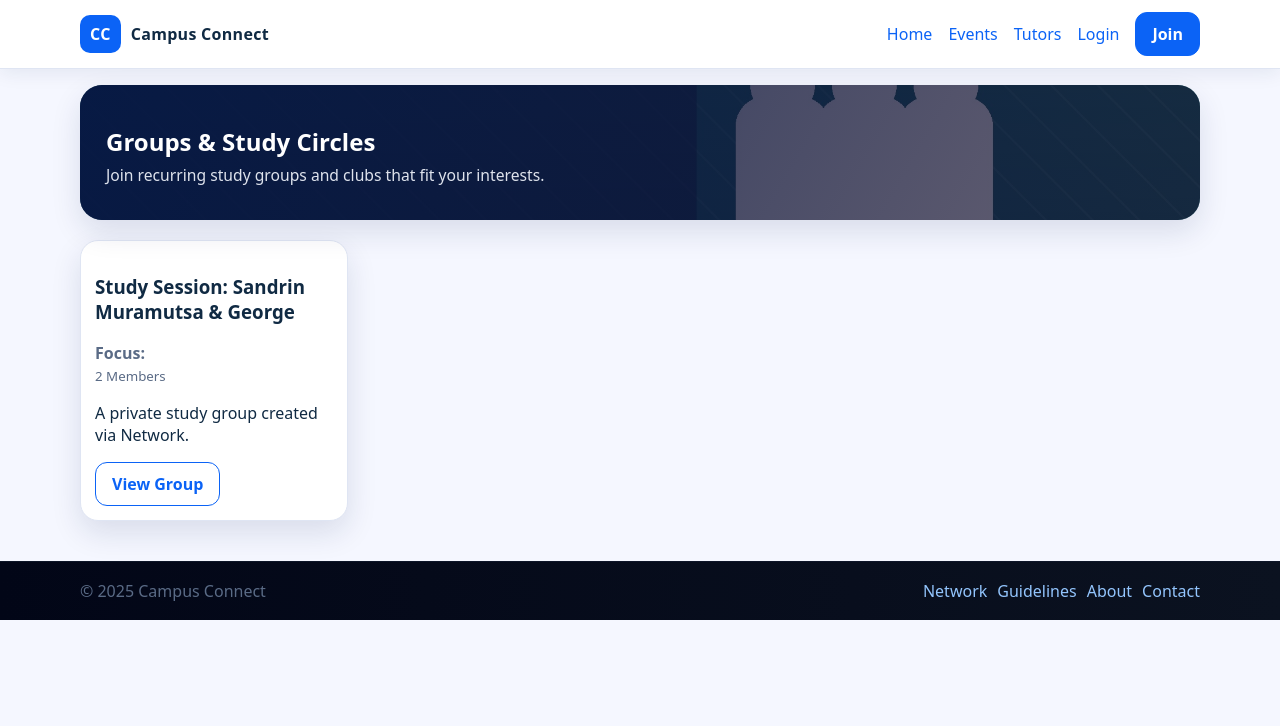
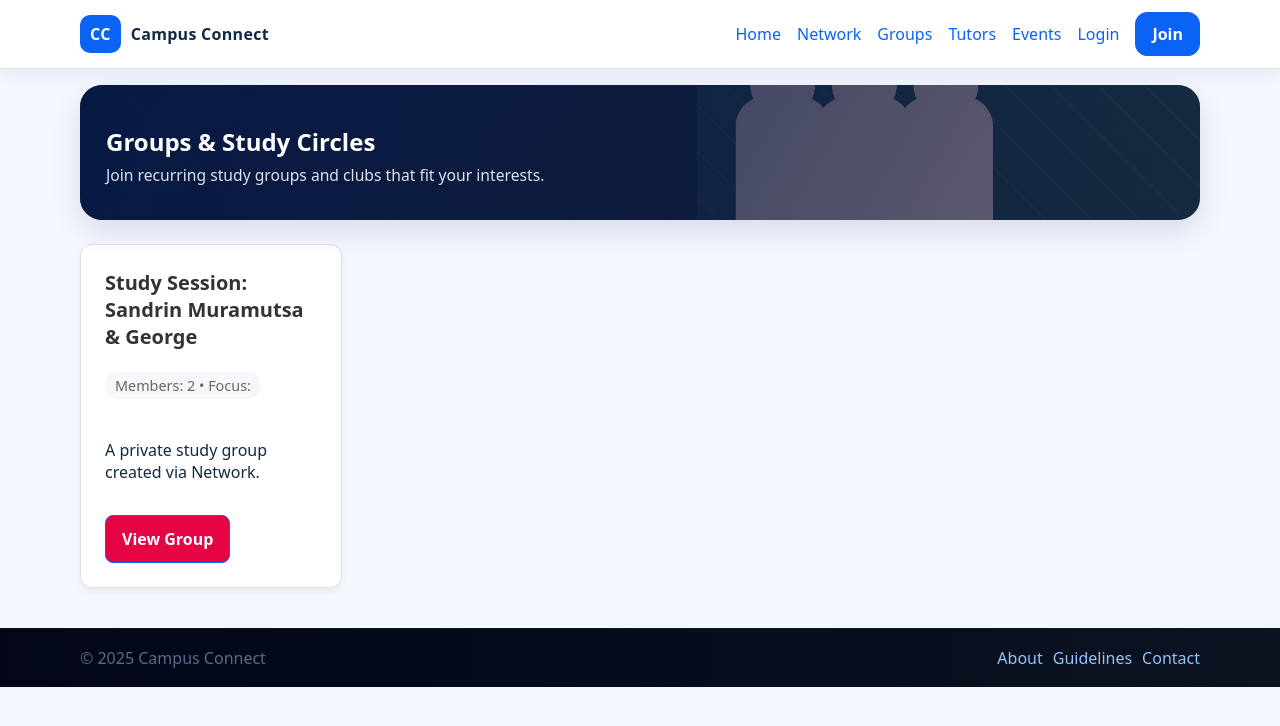
Before and after one commit to sp-muramutsa/campus_connect, a Django app: page /groups/ in a window 1280 px wide. Shown: the top 726 px of the page. Run offline with Django 5.2, Linux system fonts and the light colour scheme; data comes from the database, SQL or seed files in the repository; both versions use the stored data as it was after the commit.

Commit message:
Initial commit

```diff
--- a/api/admin.py
+++ b/api/admin.py
@@ -1,7 +1,6 @@
 from django.contrib import admin
-from .models import Event, RSVP, Group, GroupPost  # Import your models
+from .models import Event, RSVP, Group, GroupPost
 
-# This line makes them show up in the Admin Dashboard
 admin.site.register(Event)
 admin.site.register(RSVP)
 admin.site.register(Group)
--- a/api/urls.py
+++ b/api/urls.py
@@ -2,31 +2,34 @@ from django.urls import path
 from . import views
 
 urlpatterns = [
-    # Page Views
+    # Core & Static Pages
     path('', views.home, name='home'),
+    path('about/', views.about_view, name='about'),
+    path('guidelines/', views.guidelines_view, name='guidelines'),
+    path('contact/', views.contact_view, name='contact'),
 
-    # Authentication Views (These match the 'action' in your HTML forms)
+    # Auth
     path('register/', views.register_view, name='register'),
     path('login/', views.login_view, name='login'),
     path('logout/', views.logout_view, name='logout'),
-    path('contact/', views.contact_view, name='contact'),
-    path('guidelines/', views.guidelines_view, name='guidelines'),
-    path('about/', views.about_view, name='about'),
+
+    # User Profile
     path('profile/', views.profile_view, name='profile'),
+    path('profile/<str:username>/', views.profile_view, name='profile_view'),
 
-    path('events/', views.event_list, name='events'),
-    path('events/<int:event_id>/rsvp/', views.toggle_rsvp, name='toggle_rsvp'),
-
+    # Tutors
     path('tutors/', views.tutor_list, name='tutors'),
     path('tutors/<int:tutor_id>/request/', views.request_session, name='request_session'),
 
+    # Network
     path('network/', views.network, name='network'),
+    path('connect/<int:target_user_id>/', views.connect_student, name='connect_student'),
 
-    # Groups List Page
+    # Groups
     path('groups/', views.groups, name='groups'),
-
-    # Single Group Detail Page (MISSING in your snippet)
-    # This allows links like /groups/1/ to work
     path('groups/<int:pk>/', views.group_detail, name='group_detail'),
 
+    # Events
+    path('events/', views.event_list, name='events'),
+    path('events/<int:event_id>/rsvp/', views.toggle_rsvp, name='toggle_rsvp'),
 ]
--- a/api/views.py
+++ b/api/views.py
@@ -1,18 +1,19 @@
-from django.shortcuts import render, redirect
+from django.shortcuts import render, redirect, get_object_or_404
 from django.contrib.auth.models import User
 from django.contrib.auth import login, authenticate, logout
 from django.contrib.auth.decorators import login_required
 from django.contrib import messages
 from django.core.mail import send_mail
-from .models import Profile
+from django.utils import timezone
+from django.db.models import Q
+from .models import Profile, Event, RSVP, SessionRequest, Group
 
-# 1. HOME PAGE
+
 def home(request):
-    # 1. Fetch 3 Upcoming Events
     now = timezone.now()
+    # Fetch 3 Upcoming Events
     recent_events = Event.objects.filter(date__gte=now).order_by('date')[:3]
-
-    # 2. Fetch 3 Tutors
+    # Fetch 3 Tutors
     featured_tutors = Profile.objects.filter(is_tutor=True)[:3]
 
     context = {
@@ -21,71 +22,20 @@ def home(request):
     }
     return render(request, 'index.html', context)
 
-# 2. REGISTER
-def register_view(request):
-    if request.method == 'POST':
-        # Get data from the HTML form inputs
-        name = request.POST.get('name')
-        email = request.POST.get('email')
-        password = request.POST.get('password')
+def about_view(request):
+    return render(request, 'about.html')
 
-        # Validation: Check if email/username already exists
-        if User.objects.filter(username=email).exists():
-            messages.error(request, 'Account with this email already exists.')
-            return render(request, 'register.html')
-
-        try:
-            # SERVER-SIDE SECURITY: create_user hashes the password automatically
-            # We use email as the username to keep it simple
-            user = User.objects.create_user(username=email, email=email, password=password)
-            user.first_name = name
-            user.save()
-
-            # Auto-login after registration (User convenience)
-            login(request, user)
-            return redirect('home')
-
-        except Exception as e:
-            messages.error(request, f'Error: {e}')
-            return render(request, 'register.html')
-
-    # If GET request, just show the page
-    return render(request, 'register.html')
-
-# 3. LOGIN
-def login_view(request):
-    if request.method == 'POST':
-        email = request.POST.get('email')
-        password = request.POST.get('password')
-
-        # SECURITY: Authenticate checks the hashed password securely
-        user = authenticate(request, username=email, password=password)
-
-        if user is not None:
-            login(request, user) # Creates the session cookie
-            return redirect('home')
-        else:
-            messages.error(request, 'Invalid email or password.')
-
-    return render(request, 'login.html')
-
-# 4. LOGOUT
-def logout_view(request):
-    logout(request) # Destroys the session
-    return redirect('login')
+def guidelines_view(request):
+    return render(request, 'guidelines.html')
 
 def contact_view(request):
     if request.method == 'POST':
-        # 1. Get the data from the form
         subject = request.POST.get('subject')
         message = request.POST.get('message')
 
-        # 2. Construct the email content
-        # We assume "Anonymous" if they aren't logged in
         sender = request.user.email if request.user.is_authenticated else 'Anonymous Guest'
         full_body = f"Message from: {sender}\n\n{message}"
 
-        # 3. Send it (prints to terminal because of settings.py)
         try:
             send_mail(
                 subject=f"Contact Form: {subject}",
@@ -94,38 +44,73 @@ def contact_view(request):
                 recipient_list=['paccysan@gmail.com'],
                 fail_silently=False,
             )
-            # 4. Success! Show a green message
             messages.success(request, "Message sent successfully!")
             return redirect('contact')
-
         except Exception as e:
             messages.error(request, "Something went wrong. Please try again.")
-            print(e) # Print exact error to terminal for debugging
+            print(e)
             return redirect('contact')
 
-    # If GET request, just show the form
     return render(request, 'contact.html')
 
-def guidelines_view(request):
-    return render(request, 'guidelines.html')
+def register_view(request):
+    if request.method == 'POST':
+        name = request.POST.get('name')
+        email = request.POST.get('email')
+        password = request.POST.get('password')
 
-def about_view(request):
-    return render(request, 'about.html')
+        if User.objects.filter(username=email).exists():
+            messages.error(request, 'Account with this email already exists.')
+            return render(request, 'register.html')
+
+        try:
+            user = User.objects.create_user(username=email, email=email, password=password)
+            user.first_name = name
+            user.save()
+            login(request, user)
+            return redirect('home')
+        except Exception as e:
+            messages.error(request, f'Error: {e}')
+            return render(request, 'register.html')
+
+    return render(request, 'register.html')
+
+def login_view(request):
+    if request.method == 'POST':
+        email = request.POST.get('email')
+        password = request.POST.get('password')
+        user = authenticate(request, username=email, password=password)
+
+        if user is not None:
+            login(request, user)
+            return redirect('home')
+        else:
+            messages.error(request, 'Invalid email or password.')
+    return render(request, 'login.html')
+
+def logout_view(request):
+    logout(request)
+    return redirect('login')
 
 @login_required(login_url='login')
-def profile_view(request):
-    profile, created = Profile.objects.get_or_create(user=request.user)
+def profile_view(request, username=None):
+    # If a username is provided, view that user's profile.
+    # Otherwise, view the current logged-in user's profile.
+    if username:
+        target_user = get_object_or_404(User, username=username)
+    else:
+        target_user = request.user
 
-    if request.method == 'POST':
+    profile, created = Profile.objects.get_or_create(user=target_user)
+
+    # Only allow editing if it is YOUR profile
+    if request.method == 'POST' and target_user == request.user:
         request.user.first_name = request.POST.get('name')
         request.user.save()
 
         profile.phone = request.POST.get('phone')
         profile.bio = request.POST.get('bio')
         profile.skills = request.POST.get('skills')
-
-        # NEW: Handle the Checkbox
-        # Checkboxes don't send "False", they send nothing if unchecked.
         profile.is_tutor = request.POST.get('is_tutor') == 'on'
         profile.hourly_rate = request.POST.get('hourly_rate')
 
@@ -133,44 +118,81 @@ def profile_view(request):
         messages.success(request, "Profile updated successfully!")
         return redirect('profile')
 
-    return render(request, 'profile.html', {'profile': profile})
+    return render(request, 'profile.html', {'profile': profile, 'is_own_profile': (target_user == request.user)})
 
-# 2. NEW: TUTOR LIST VIEW
 def tutor_list(request):
-    # Filter: Get profiles where is_tutor is True
     tutors = Profile.objects.filter(is_tutor=True)
     return render(request, 'tutors.html', {'tutors': tutors})
 
+@login_required(login_url='login')
+def request_session(request, tutor_id):
+    tutor = get_object_or_404(User, id=tutor_id)
 
-# views.py
-from django.shortcuts import render, redirect, get_object_or_404
-from django.contrib.auth.decorators import login_required
-from django.utils import timezone
-from .models import Event, RSVP
+    if request.method == 'POST':
+        subject = request.POST.get('subject')
+        message = request.POST.get('message')
 
-# views.py
-from django.db.models import Q  # Import this at the top!
-from django.shortcuts import render, redirect, get_object_or_404
+        SessionRequest.objects.create(
+            student=request.user,
+            tutor=tutor,
+            subject=subject,
+            message=message
+        )
+        messages.success(request, f"Request sent to {tutor.first_name}!")
+        return redirect('tutors')
+
+    return render(request, 'requests.html', {'tutor': tutor})
+
+def network(request):
+    suggested_tutors = Profile.objects.filter(is_tutor=True).select_related('user')[:3]
+    suggested_groups = Group.objects.all()[:3]
+
+    context = {
+        'tutors': suggested_tutors,
+        'groups': suggested_groups,
+    }
+    return render(request, 'network.html', context)
+
+@login_required(login_url='login')
+def connect_student(request, target_user_id):
+    target_user = get_object_or_404(User, id=target_user_id)
+
+    # Create a new private study group
+    new_group = Group.objects.create(
+        name=f"Study Session: {request.user.first_name} & {target_user.first_name}",
+        description="A private study group created via Network."
+    )
+
+    # Add both users
+    new_group.members.add(request.user, target_user)
+
+    messages.success(request, f"You are now connected with {target_user.first_name}!")
+    return redirect('groups')
+
+def groups(request):
+    groups = Group.objects.all()
+    context = {'groups': groups}
+    return render(request, 'groups.html', context)
+
+def group_detail(request, pk):
+    group = get_object_or_404(Group, pk=pk)
+    context = {'group': group}
+    return render(request, 'group.html', context)
 
 def event_list(request):
     now = timezone.now()
-    query = request.GET.get('q') # Get the text from the search box
+    query = request.GET.get('q')
 
-    # 1. Start with ALL events sorted correctly
     upcoming_events = Event.objects.filter(date__gte=now).order_by('date')
     past_events = Event.objects.filter(date__lt=now).order_by('-date')
 
-    # 2. If user searched for something, filter the results
     if query:
-        # Search Title OR Description OR Location
         search_filter = Q(title__icontains=query) | \
                         Q(description__icontains=query) | \
                         Q(location__icontains=query)
-
         upcoming_events = upcoming_events.filter(search_filter)
         past_events = past_events.filter(search_filter)
 
-    # 3. Get RSVP status (Same as before)
     attending_ids = []
     if request.user.is_authenticated:
         attending_ids = RSVP.objects.filter(user=request.user).values_list('event_id', flat=True)
@@ -179,80 +201,17 @@ def event_list(request):
         'upcoming_events': upcoming_events,
         'past_events': past_events,
         'attending_ids': attending_ids,
-        'query': query, # Pass the query back so we can keep it in the input box
+        'query': query,
     })
 
-# 2. THE INVISIBLE ACTION (Toggle RSVP)
 @login_required(login_url='login')
 def toggle_rsvp(request, event_id):
     event = get_object_or_404(Event, id=event_id)
-
-    # Check if RSVP exists
     rsvp = RSVP.objects.filter(user=request.user, event=event)
 
     if rsvp.exists():
-        rsvp.delete() # Leave
+        rsvp.delete()
     else:
-        RSVP.objects.create(user=request.user, event=event) # Join
+        RSVP.objects.create(user=request.user, event=event)
 
-    return redirect('events') # Stay on the list page
-
-from .models import SessionRequest, Profile # Ensure SessionRequest is imported
-
-# ... existing views ...
-
-@login_required(login_url='login')
-def request_session(request, tutor_id):
-    # 1. Get the tutor's User object (not Profile)
-    tutor = get_object_or_404(User, id=tutor_id)
-
-    if request.method == 'POST':
-        subject = request.POST.get('subject')
-        message = request.POST.get('message')
-
-        # 2. Save the request
-        SessionRequest.objects.create(
-            student=request.user,
-            tutor=tutor,
-            subject=subject,
-            message=message
-        )
-
-        # 3. Success! Redirect to Tutors list or Home
-        messages.success(request, f"Request sent to {tutor.first_name}!")
-        return redirect('tutors')
-
-    return render(request, 'requests.html', {'tutor': tutor})
-
-from .models import Event, Group # Assuming you have these models
-from django.contrib.auth import get_user_model
-
-from .models import Group, Event, Profile # Import Profile here
-def network(request):
-    # Fetch Tutors (Profiles with is_tutor=True)
-    suggested_tutors = Profile.objects.filter(is_tutor=True).select_related('user')[:3]
-
-    # Fetch Events & Groups
-    suggested_events = Event.objects.all()[:3]
-    suggested_groups = Group.objects.all()[:3]
-
-    context = {
-        'tutors': suggested_tutors,
-        'events': suggested_events,
-        'groups': suggested_groups,
-    }
-    return render(request, 'network.html', context)
-
-# 2. Groups List View
-def groups(request):
-    # Fetch all groups from the DB
-    groups = Group.objects.all()
-    context = {'groups': groups}
-    return render(request, 'groups.html', context)
-
-# 3. Single Group Detail View
-def group_detail(request, pk):
-    # Fetch specific group by ID (pk) or show 404 error
-    group = get_object_or_404(Group, pk=pk)
-    context = {'group': group}
-    return render(request, 'group.html', context)
+    return redirect('events')
--- a/static/styles.css
+++ b/static/styles.css
@@ -1112,3 +1112,79 @@ body{
 .hero-guidelines{ background-image:url("images/bg-admin.jpg"); background-size:cover; background-position:center; }
 .hero-about{ background-image:url("images/bg-home.jpg"); background-size:cover; background-position:center; }
 .hero-contact{ background-image:url("images/bg-home.jpg"); background-size:cover; background-position:center; }
+
+/* --- Grid Layout for Tutors --- */
+/* Ensures cards sit side-by-side and wrap automatically */
+.grid {
+  display: grid;
+  grid-template-columns: repeat(auto-fill, minmax(260px, 1fr));
+  gap: 1.5rem;
+  margin-top: 1.5rem;
+}
+
+/* --- Card Styling --- */
+.card {
+  background: #ffffff;
+  border: 1px solid #e0e0e0;
+  border-radius: 12px; /* Softer, modern corners */
+  padding: 1.5rem;
+  display: flex;
+  flex-direction: column; /* Stacks content vertically */
+  align-items: flex-start; /* Aligns text to the left */
+  box-shadow: 0 4px 6px rgba(0, 0, 0, 0.05);
+  transition: transform 0.2s ease, box-shadow 0.2s ease;
+}
+
+.card:hover {
+  transform: translateY(-4px); /* Lifts up slightly on hover */
+  box-shadow: 0 10px 15px rgba(0, 0, 0, 0.1);
+  border-color: var(--primary, #4a90e2); /* Highlights border on hover */
+}
+
+/* --- Typography inside Card --- */
+.card h3 {
+  margin: 0 0 0.5rem 0;
+  font-size: 1.25rem;
+  font-weight: 700;
+  color: #333;
+}
+
+.card .muted {
+  color: #666;
+  font-size: 0.9rem;
+  margin-bottom: 1.5rem; /* Pushes the button down */
+  font-weight: 500;
+  background-color: #f5f7fa; /* distinct tag-like background */
+  padding: 4px 10px;
+  border-radius: 20px;
+  display: inline-block;
+}
+
+/* --- Button Styling --- */
+.card .button {
+  margin-top: auto; /* Pushes button to the bottom if cards vary in height */
+  width: 100%;       /* Full width button looks better on small cards */
+  text-align: center;
+  background-color: var(--primary, #4a90e2);
+  color: white;
+  padding: 0.75rem 1rem;
+  border-radius: 8px;
+  text-decoration: none;
+  font-weight: 600;
+  transition: background-color 0.2s;
+}
+
+.card .button:hover {
+  background-color: #357abd; /* Slightly darker blue on hover */
+}
+
+/* --- Empty State Styling --- */
+/* Matches the "empty" block in your Django loop */
+.card p.muted:only-child {
+  margin: 0;
+  background: none;
+  padding: 0;
+  width: 100%;
+  text-align: center;
+  font-style: italic;
+}
--- a/templates/base.html
+++ b/templates/base.html
@@ -22,13 +22,13 @@
       <nav>
         <ul class="nav-links">
           <li><a href="{% url 'home' %}">Home</a></li>
-
+          <li><a href="{% url 'network' %}">Network</a></li> <li><a href="{% url 'groups' %}">Groups</a></li>   <li><a href="{% url 'tutors' %}">Tutors</a></li>
           <li><a href="{% url 'events' %}">Events</a></li>
 
-          <li><a href="{% url 'tutors' %}">Tutors</a></li>
-
           {% if user.is_authenticated %}
-            <li><a href="{% url 'profile' %}">Profile</a></li>
+            <li style="margin-left: 10px; border-left: 1px solid #ccc; padding-left: 15px;">
+                <a href="{% url 'profile' %}">Profile</a>
+            </li>
 
             <li><span style="font-weight:600; color:var(--text);">Hi, {{ user.first_name|default:user.username }}</span></li>
             <li>
@@ -38,7 +38,7 @@
                 </form>
             </li>
           {% else %}
-            <li><a href="{% url 'login' %}">Login</a></li>
+            <li style="margin-left: auto;"><a href="{% url 'login' %}">Login</a></li>
             <li><a href="{% url 'register' %}" class="button">Join</a></li>
           {% endif %}
         </ul>
@@ -50,7 +50,7 @@
       {% if messages %}
         <div style="margin-top: 1rem;">
           {% for message in messages %}
-            <div class="card" style="padding: 10px; border-left: 4px solid var(--primary); background: #fff0f0; color: var(--danger);">
+            <div class="card" style="padding: 10px; border-left: 4px solid var(--primary); background: #f9f9f9;">
               {{ message }}
             </div>
           {% endfor %}
@@ -64,10 +64,10 @@
   <footer class="site-footer">
     <div class="container footer-inner">
       <p class="muted">&copy; 2025 Campus Connect</p>
+
       <p class="footer-links">
-        <a href="{% url 'network' %}">Network</a>
+        <a href="{% url 'about' %}">About</a>
         <a href="{% url 'guidelines' %}">Guidelines</a>
-        <a href="{% url 'about' %}">About</a>
         <a href="{% url 'contact' %}">Contact</a>
       </p>
     </div>
--- a/templates/group.html
+++ b/templates/group.html
@@ -18,8 +18,10 @@
     <ul class="list">
       {% for post in group.posts.all %}
         <li>
-            <strong>{{ post.author }}:</strong> {{ post.content }}
-            <br><span class="muted" style="font-size: 0.8em;">{{ post.created_at|date:"M d, Y" }}</span>
+            <strong>{{ post.author.first_name|default:post.author.username }}:</strong>
+            {{ post.content }}
+            <br>
+            <span class="muted" style="font-size: 0.8em;">{{ post.created_at|date:"M d, Y" }}</span>
         </li>
       {% empty %}
         <li>No pinned posts yet.</li>
--- a/templates/groups.html
+++ b/templates/groups.html
@@ -2,27 +2,28 @@
 {% load static %}
 
 {% block content %}
+
   <section class="page-title hero-page hero-groups">
     <h1>Groups & Study Circles</h1>
     <p>Join recurring study groups and clubs that fit your interests.</p>
   </section>
 
   <section class="grid cards">
-
     {% for group in groups %}
       <div class="card">
         <h3>{{ group.name }}</h3>
         <p class="muted">
-          <strong>Focus:</strong> {{ group.focus }}<br>
-          <small>{{ group.members_count }} Members</small>
+          Members: {{ group.members_count }} • Focus: {{ group.focus }}
         </p>
         <p>{{ group.description|truncatewords:20 }}</p>
 
-        <a href="{% url 'group_detail' group.id %}" class="button outline">View Group</a>
+        <div style="margin-top: 1rem;">
+          <a href="{% url 'group_detail' group.id %}" class="button outline">View Group</a>
+        </div>
       </div>
     {% empty %}
-      <p>No active groups found at the moment.</p>
+      <p style="padding: 20px;">No active groups found.</p>
     {% endfor %}
+  </section>
 
-  </section>
 {% endblock %}
```
Also changed, not shown: api/models.py (+1 -7 lines), templates/network.html (+47 -6 lines), db.sqlite3.
